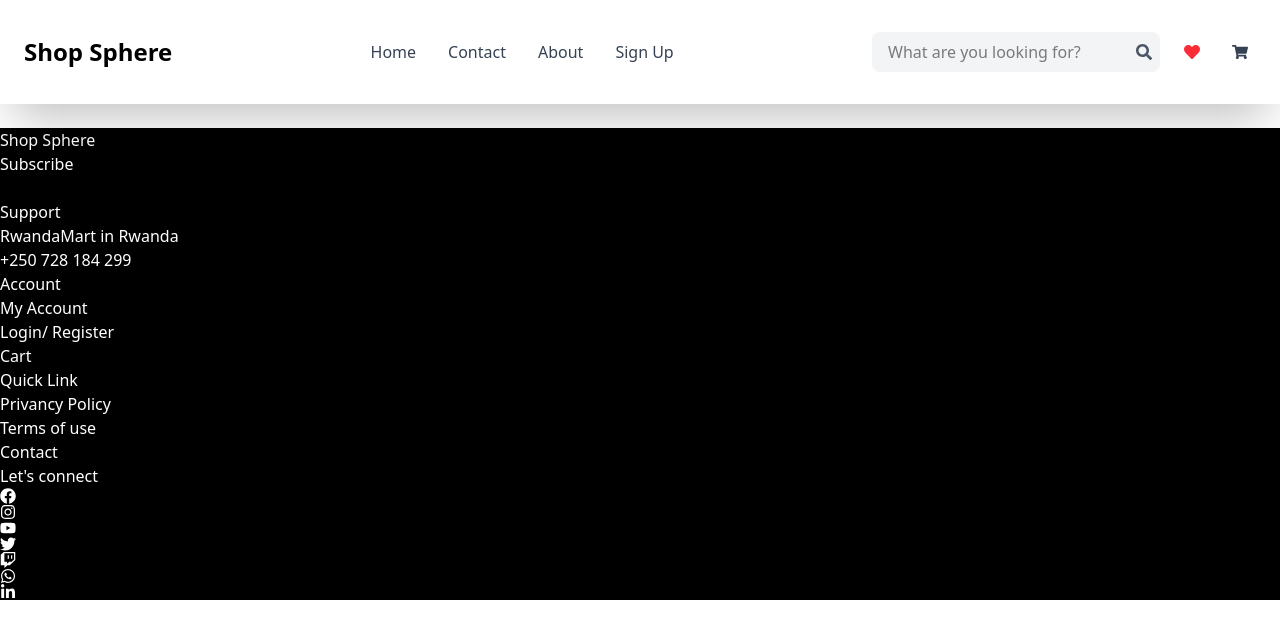
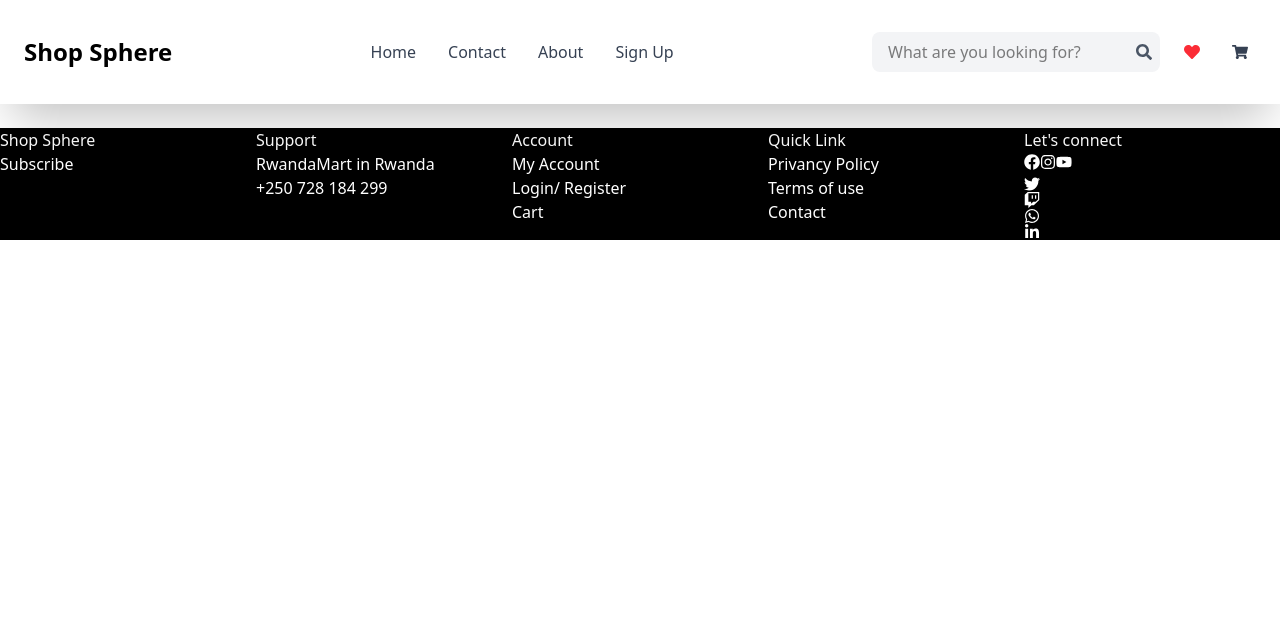
Before and after one commit to niyomugaboetiene/ecommerce-app, a React (Vite) app: page /footer in a window 1280 px wide. Shown: the top 638 px of the page. Built offline with nearby package versions, Linux system fonts and the light colour scheme.

Commit message:
ecommerce: building about footer

```diff
--- a/src/pages/Footer.jsx
+++ b/src/pages/Footer.jsx
@@ -2,33 +2,45 @@ import { FaFacebook, FaInstagram, FaYoutube, FaTwitter, FaTwitch, FaWhatsapp, Fa
 const Footer = () => {
     return (
         <div>
-            <div className="bg-black text-white">
+            <div className="bg-black text-white grid grid-cols-5">
+                <div>
                      <h1>Shop Sphere </h1>
                      <p>Subscribe</p>
                      <input type="email" />
+                </div>
 
+                 <div>
                       <h1>Support</h1>
                       <p>RwandaMart in Rwanda</p>
                       <p>+250 728 184 299</p>
-
+                 </div>
+                <div>
                     <h1>Account</h1>
                     <p>My Account</p>
                     <p>Login/ Register</p>
                     <p>Cart</p>
-
+                </div>
+                 <div>
                   <h1>Quick Link</h1>
                   <p>Privancy Policy</p>
                   <p>Terms of use</p>
                   <p>Contact</p>
+                 </div>
 
+                   <div>
                   <h1>Let's connect</h1>
-                  <FaFacebook />
-                  <FaInstagram />
-                  <FaYoutube />
+                  <div>
+                <button> <FaFacebook /> </button>
+                <button><FaInstagram /> </button>
+                <button><FaYoutube /> </button>
                   <FaTwitter />
                   <FaTwitch />
                   <FaWhatsapp />
                   <FaLinkedinIn />
+                  </div>
+
+                   </div>
+
 
 
             </div>
```
Lines whose indentation alone changed are shown as unchanged.
